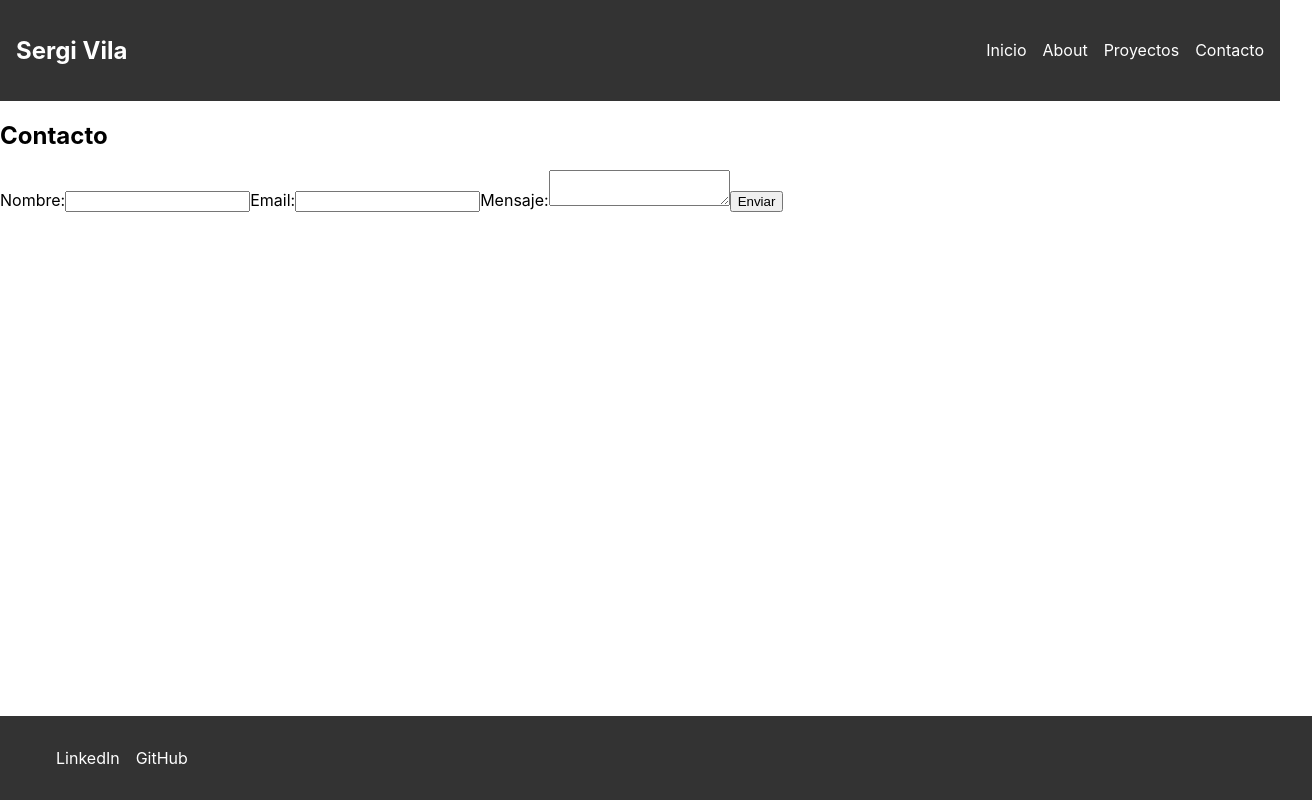
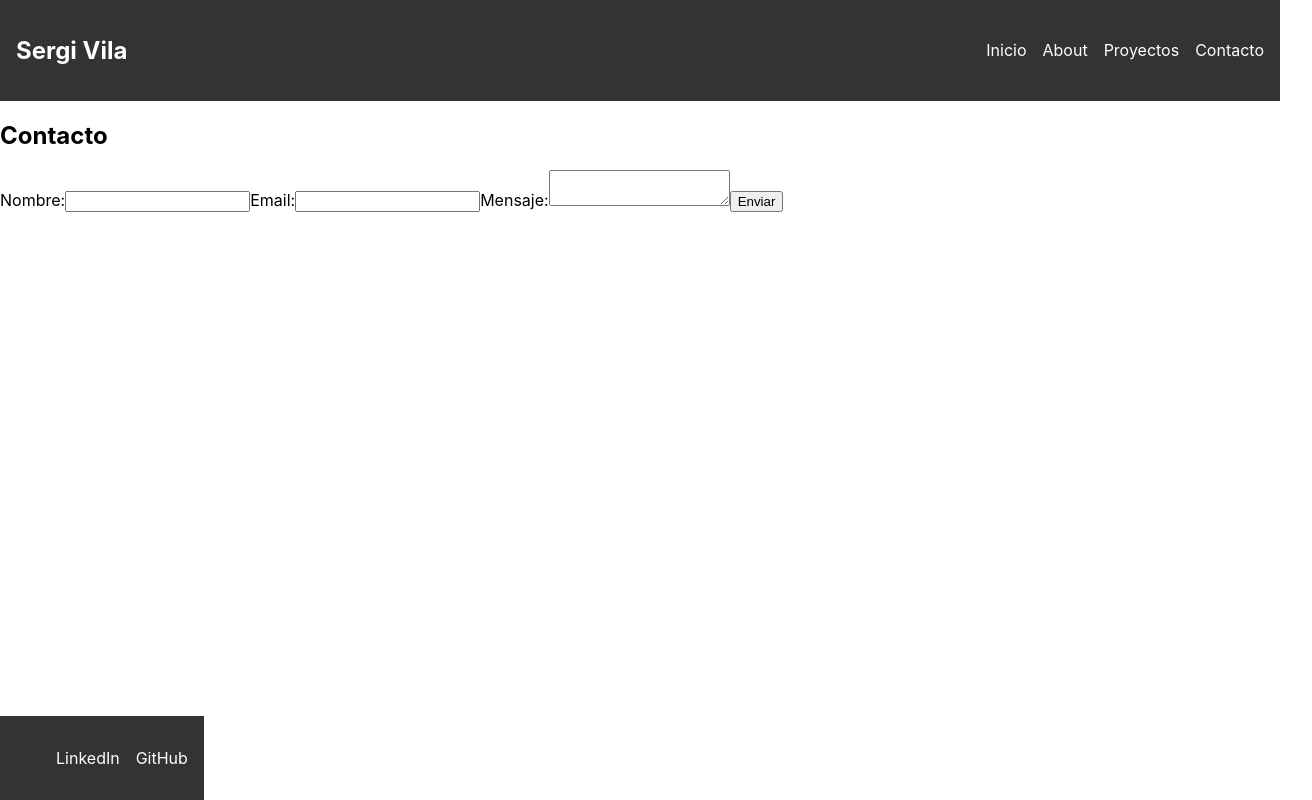
Before and after one commit to 100451218/portfolio, a React (Create React App) app: page /contact in a window 1280 px wide. Shown: the whole page, 1312 px wide, since content can reach past the window. Built offline with nearby package versions, Linux system fonts and the light colour scheme.

Commit message:
Footer format bottom

```diff
--- a/src/components/Footer.css
+++ b/src/components/Footer.css
@@ -2,7 +2,7 @@
 .footer{
     position: absolute;
     bottom: 0;
-    width: 100%;
+    width: fill;
     background-color: #333;
     color: #fff;
     padding: 1rem;
```
